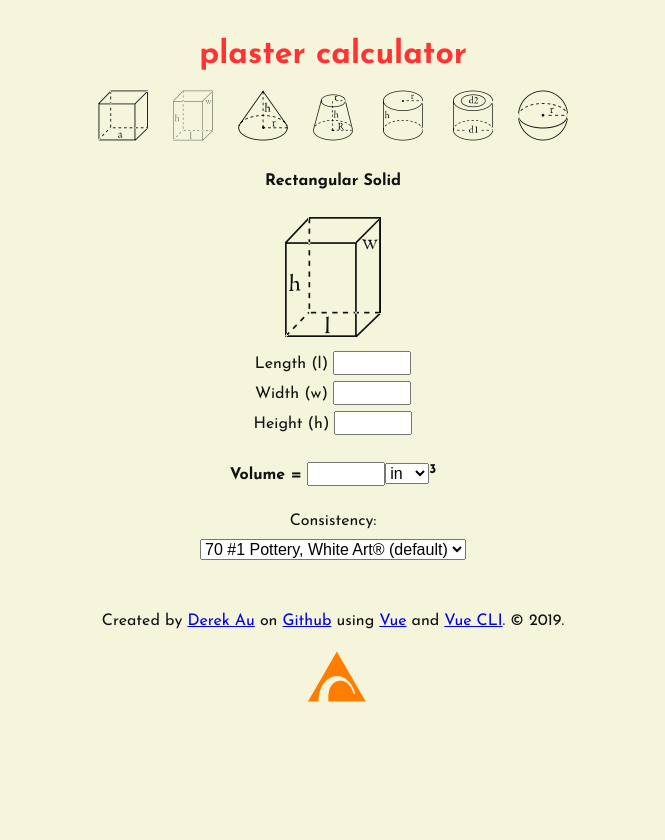
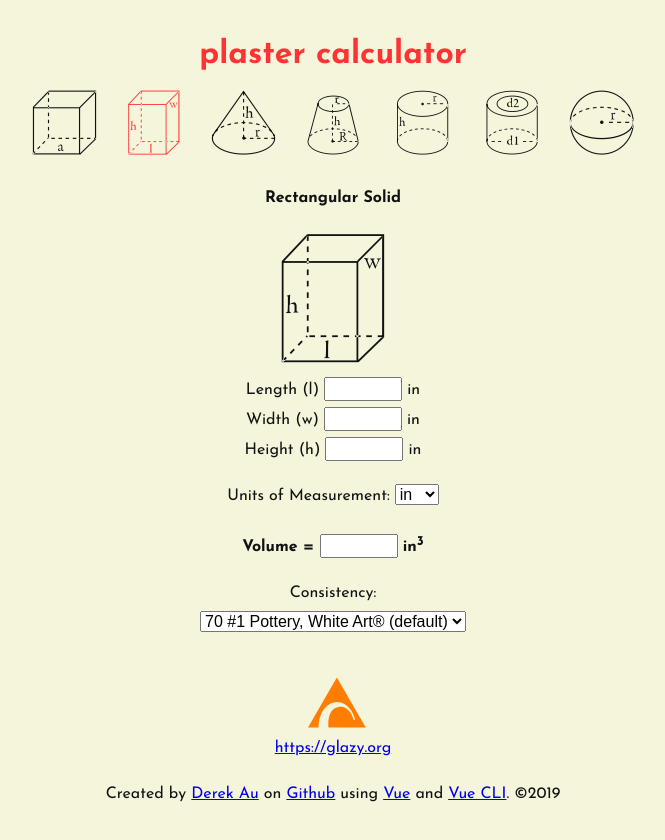
Before and after one commit to derekphilipau/vue-plaster-calculator, a Vue app: page / in a window 1280 px wide. Shown: the top 840 px of the page, without its empty margins (307-972 px from the left). Before the commit the page ends 800 px from the top, so only its background shows below. Built offline with nearby package versions, Linux system fonts and the light colour scheme.

Commit message:
npm update.  minor mods

```diff
--- a/src/components/PlasterCalculator.vue
+++ b/src/components/PlasterCalculator.vue
@@ -2,17 +2,22 @@
   <div>
     <h1 class="app-title">plaster calculator</h1>
 
-    <VolumeCalculator v-on:volumeChange="updateVolume"/>
+    <VolumeCalculator :selectedUnits="selectedUnits" v-on:volumeChange="updateVolume"/>
 
     <div>
+      <p>
+        Units of Measurement:
+        <select v-model="selectedUnits">
+          <option value="in" >in</option>
+          <option value="cm" >cm</option>
+        </select>
+      </p>
       <p>
         <strong>
           Volume =
           <input type="number" v-model="volume" @focus="$event.target.select()">
-            <select v-model="selectedUnits">
-              <option value="in" >in</option>
-              <option value="cm" >cm</option>
-            </select><sup>3</sup>
+          {{ selectedUnits }}<sup>3</sup>
+          <br/>
           <span v-if="volume && selectedUnits === 'in'">
             ({{ Number(volumeCubicCentimeters).toFixed(2) }} cm<sup>3</sup>,
             {{ Number(volumeCubicFeet).toFixed(5) }} ft<sup>3</sup>)
@@ -36,6 +41,15 @@
     <div v-if="volume">
 
       <div class="results-container">
+        <h4>Keith Simpson, Alfred University (recommended)</h4>
+        <p>
+          <strong>{{ this.numberFormat(keithSimpsonGramsOfWater, 0) }}</strong> g water
+          <br/>
+          <strong>{{ this.numberFormat(keithSimpsonGramsOfPlaster, 0) }}</strong> g plaster
+        </p>
+      </div>
+
+      <div class="results-container">
         <h4>USG</h4>
         <p>
           <strong>{{ this.numberFormat(usgPoundsOfWater) }}</strong> lbs. water
@@ -43,15 +57,6 @@
           <br/>
           <strong>{{ this.numberFormat(usgPoundsOfPlaster) }}</strong> lbs. plaster
           ({{ this.numberFormat(poundsToGrams(usgPoundsOfPlaster)) }} g)
-        </p>
-      </div>
-
-      <div class="results-container">
-        <h4>Keith Simpson</h4>
-        <p>
-          <strong>{{ this.numberFormat(keithSimpsonGramsOfWater, 0) }}</strong> g water
-          <br/>
-          <strong>{{ this.numberFormat(keithSimpsonGramsOfPlaster, 0) }}</strong> g plaster
         </p>
       </div>
 
@@ -86,7 +91,31 @@
 
       <div class="notes-container">
         <h2>Notes</h2>
-        <h4><a href="https://www.usg.com/">USG's</a> Formula:</h4>
+
+        <h3>Keith Simpson's Formula:</h3>
+        <p>
+          <a href="http://www.alfredceramics.com/simpson.html">Keith Simpson, Alfred University</a>:
+          <br/>
+          <em>volume in cubic inches</em> &times; 11 = <em>grams of water</em>
+          <br/>
+          <em>grams of water</em> &times; (100 / consistency) = <em>grams of Pottery Plaster</em>
+        </p>
+        <p>
+          {{ this.numberFormat(volumeCubicInches) }} in<sup>3</sup> &times; 11 = <strong>{{ this.numberFormat(keithSimpsonGramsOfWater, 0) }}</strong> g water
+          <br/>
+          {{ this.numberFormat(keithSimpsonGramsOfWater, 0) }} g water &times; (100 / {{ selectedConsistency }}) = <strong>{{ this.numberFormat(keithSimpsonGramsOfPlaster, 0) }}</strong> g plaster
+        </p>
+        <p>
+          Water should be room temperature
+          <br/>
+          Sift plaster through fingers into water
+          <br/>
+          Slake plaster for 3 minutes
+          <br/>
+          Mix for 3 minutes
+        </p>
+
+        <h3><a href="https://www.usg.com/">USG's</a> Formula:</h3>
         <p>
           <a href="https://www.usg.com/content/dam/USG_Marketing_Communications/united_states/product_promotional_materials/finished_assets/gypsum-cement-plaster-volume-mix-guide.xlsx">Download the USG Excel calculator.</a>
           <br/>
@@ -111,30 +140,8 @@
           <br/>
           <strong>{{ this.numberFormat(usgPoundsOfPlaster) }}</strong> lbs. plaster  &times; ({{ selectedConsistency }} / 100) =  <strong>{{ this.numberFormat(usgPoundsOfWater) }}</strong> lbs. water
         </p>
-        <h4>Keith Simpson's Formula:</h4>
-        <p>
-          <a href="http://www.alfredceramics.com/simpson.html">Keith Simpson, Alfred University</a>:
-          <br/>
-          <em>volume in cubic inches</em> &times; 11 = <em>grams of water</em>
-          <br/>
-          <em>grams of water</em> &times; (100 / consistency) = <em>grams of Pottery Plaster</em>
-        </p>
-        <p>
-          {{ this.numberFormat(volumeCubicInches) }} in<sup>3</sup> &times; 11 = <strong>{{ this.numberFormat(keithSimpsonGramsOfWater, 0) }}</strong> g water
-          <br/>
-          {{ this.numberFormat(keithSimpsonGramsOfWater, 0) }} g water &times; (100 / {{ selectedConsistency }}) = <strong>{{ this.numberFormat(keithSimpsonGramsOfPlaster, 0) }}</strong> g plaster
-        </p>
-        <p>
-          Water should be room temperature
-          <br/>
-          Sift plaster through fingers into water
-          <br/>
-          Slake plaster for 3 minutes
-          <br/>
-          Mix for 3 minutes
-        </p>
 
-        <h4>Andrew Martin's Formula:</h4>
+        <h3>Andrew Martin's Formula:</h3>
         <p>
           <em>volume in cubic inches</em> / 80 = <em>quarts of water</em>
           <br/>
@@ -152,7 +159,7 @@
         </p>
 
 
-        <h4>Nick Bivins & Jeff Campana Method:</h4>
+        <h3><a href="https://nicholasbivins.com/">Nick Bivins</a> & <a href="https://jeffcampana.com/">Jeff Campana</a> Method:</h3>
         <p>
           <em>volume in cubic centimeters</em> &times; 0.6 = <em>grams of water</em>
           <br/>
@@ -164,7 +171,7 @@
           {{ this.numberFormat(campanaGramsOfWater) }} g water &times; (100 / {{ selectedConsistency }}) = <strong>{{ this.numberFormat(campanaGramsOfPlaster) }}</strong> g plaster
         </p>
 
-        <h4>Derek Au:</h4>
+        <h3>Derek Au:</h3>
         <p>
           <em>Experimental.  Needs more data!</em>
         </p>
@@ -193,10 +200,15 @@
     </div>
 
     <div class="footer">
-      Created by <a href="http://dereka.net">Derek Au</a> on <a href="https://github.com/derekphilipau/vue-plaster-calculator/">Github</a> using <a href="https://vuejs.org/">Vue</a> and <a href="https://cli.vuejs.org/">Vue CLI</a>.  &copy; 2019.
       <p>
         <a href="https://glazy.org"><i class="icon icon-logo-footer icon-logo"/></a>
+        <br/>
+        <a href="https://glazy.org">https://glazy.org</a>
       </p>
+      Created by <a href="http://derekau.net">Derek Au</a>
+      on <a href="https://github.com/derekphilipau/vue-plaster-calculator/">Github</a>
+      using <a href="https://vuejs.org/">Vue</a> and <a href="https://cli.vuejs.org/">Vue CLI</a>.
+      &copy;{{ new Date().getFullYear() }}
     </div>
   </div>
 </template>
@@ -351,7 +363,7 @@ export default {
   methods: {
     updateVolume: function (val) {
       if (val) {
-        this.volume = val;
+        this.volume = Number(val).toFixed(2);
       }
       else {
         this.volume = '';
--- a/src/components/VolumeCalculator.vue
+++ b/src/components/VolumeCalculator.vue
@@ -1,6 +1,6 @@
 <template>
   <div>
-    <a v-for="shape in shapes" v-bind:key="shape" v-on:click="selectShape(shape)">
+    <a v-for="shape in shapes" v-bind:key="shape" v-on:click="selectShape(shape)" class="icon-link">
       <i v-if="shape === selectedShape" class="icon icon-button icon-selected" :class="'icon-'+getShapeIconName(shape)"/>
       <i v-else class="icon icon-button" :class="'icon-'+getShapeIconName(shape)"/>
     </a>
@@ -13,7 +13,7 @@
 
     <div v-if="selectedShape === 'Sphere'">
       Radius (r)
-      <input type="number" v-model="radius" min="0">
+      <input type="number" v-model="radius" min="0"> {{ selectedUnits }}
       <p v-if="volume">
         Volume
         = <sup>4</sup>&frasl;<sub>3</sub>πr<sup>3</sup>
@@ -26,10 +26,10 @@
 
     <div v-else-if="selectedShape === 'Cone'">
       Base Radius (r)
-      <input type="number" v-model="radius">
+      <input type="number" v-model="radius"> {{ selectedUnits }}
       <br/>
       Height (h)
-      <input type="number" v-model="height">
+      <input type="number" v-model="height"> {{ selectedUnits }}
       <p v-if="volume">
         Volume
         = <sup>1</sup>&frasl;<sub>3</sub>πr<sup>2</sup>h
@@ -42,13 +42,13 @@
 
     <div v-else-if="selectedShape === 'Conical Frustum'">
       Top Radius (r)
-      <input type="number" v-model="radius">
+      <input type="number" v-model="radius"> {{ selectedUnits }}
       <br/>
       Bottom Radius (r)
-      <input type="number" v-model="bottomRadius">
+      <input type="number" v-model="bottomRadius"> {{ selectedUnits }}
       <br/>
       Height (h)
-      <input type="number" v-model="height">
+      <input type="number" v-model="height"> {{ selectedUnits }}
       <p v-if="volume">
         Volume
         = <sup>1</sup>&frasl;<sub>3</sub>πh(r<sup>2</sup> + rR + R<sup>2</sup>)
@@ -61,10 +61,10 @@
 
     <div v-else-if="selectedShape === 'Cylinder'">
       Base Radius (r)
-      <input type="number" v-model="radius">
+      <input type="number" v-model="radius"> {{ selectedUnits }}
       <br/>
       Height (h)
-      <input type="number" v-model="height">
+      <input type="number" v-model="height"> {{ selectedUnits }}
       <p v-if="volume">
         Volume
         = πr<sup>2</sup>h
@@ -77,13 +77,13 @@
 
     <div v-else-if="selectedShape === 'Tube'">
       Outer Diameter (d1)
-      <input type="number" v-model="outerDiameter">
+      <input type="number" v-model="outerDiameter"> {{ selectedUnits }}
       <br/>
       Inner Diameter (d2)
-      <input type="number" v-model="innerDiameter">
+      <input type="number" v-model="innerDiameter"> {{ selectedUnits }}
       <br/>
       Length (l)
-      <input type="number" v-model="length">
+      <input type="number" v-model="length"> {{ selectedUnits }}
       <p v-if="volume">
         Volume
         = π((d<sub>1</sub><sup>2</sup> - d<sub>2</sub><sup>2</sup>)/4)l
@@ -96,7 +96,7 @@
 
     <div v-else-if="selectedShape === 'Cube'">
       Edge Length  (a)
-      <input type="number" v-model="length">
+      <input type="number" v-model="length"> {{ selectedUnits }}
       <p v-if="volume">
         Volume
         = a<sup>3</sup>
@@ -107,13 +107,13 @@
 
     <div v-else-if="selectedShape === 'Rectangular Solid'">
       Length (l)
-      <input type="number" v-model="length">
+      <input type="number" v-model="length"> {{ selectedUnits }}
       <br/>
       Width (w)
-      <input type="number" v-model="width">
+      <input type="number" v-model="width"> {{ selectedUnits }}
       <br/>
       Height (h)
-      <input type="number" v-model="height">
+      <input type="number" v-model="height"> {{ selectedUnits }}
       <div v-if="volume">
         <p>
           Volume
@@ -131,6 +131,10 @@
 export default {
   name: "VolumeCalculator",
   props: {
+    selectedUnits: {
+      type: String,
+      default: "in"
+    }
   },
   data() {
     return {
@@ -201,17 +205,23 @@ export default {
 </script>
 
 <style scoped>
+  .icon-link {
+    cursor: pointer;
+  }
+  .icon-link:hover {
+    color: #ff3333;
+  }
   .icon-button {
-    font-size: 50px;
+    font-size: 64px;
+    line-height: 64px;
+    padding-bottom: 10px;
   }
   .icon-selected {
-    opacity: 0.5;
+    color: #ff3333;
   }
   .icon-image {
-    font-size: 120px;
-    line-height: 120px;
-  }
-  .selected-shape-container {
+    font-size: 128px;
+    line-height: 128px;
   }
   input[type="number"]
   {
```
Also changed, not shown: package.json (+5 -5 lines), 1 other file (tests, documents, lock files or other folders). Lines whose indentation alone changed are shown as unchanged.
